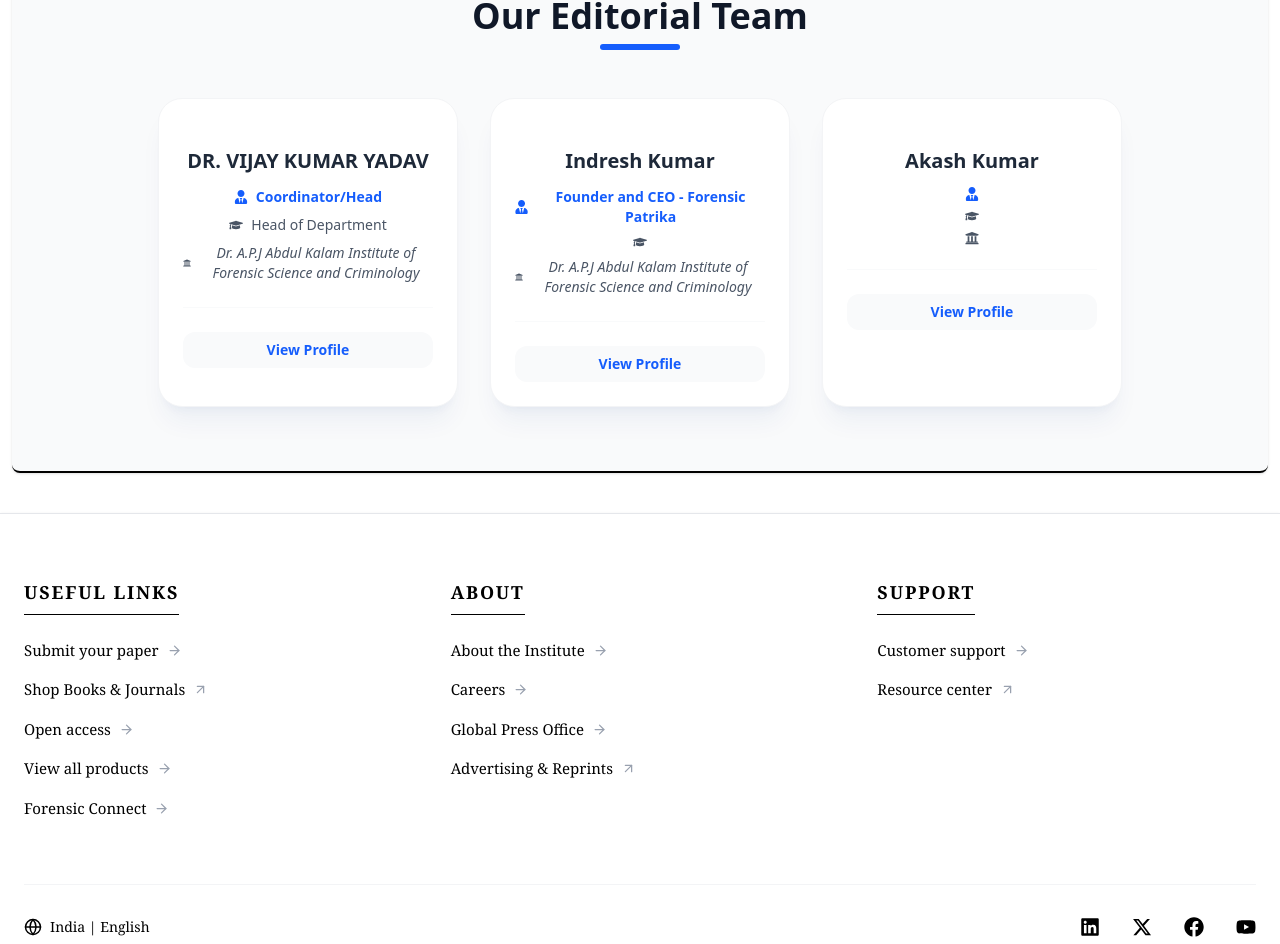
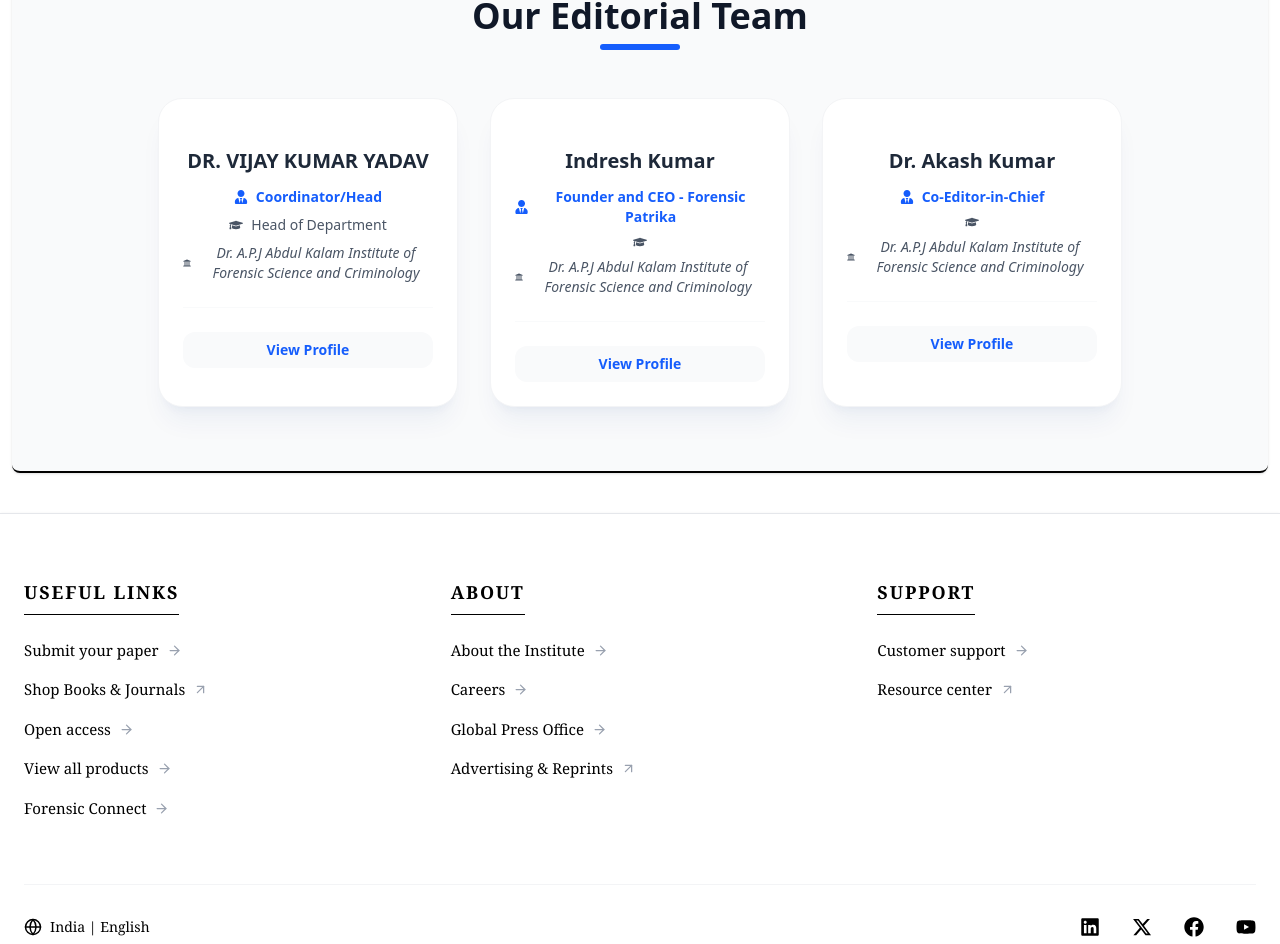
Before and after one commit to Santaravind/Forensic_Journal, a React (Vite) app: page / in a window 1280 px wide. Shown: the part 3351-4295 px from the top of the page. Built offline with nearby package versions, Linux system fonts and the light colour scheme; no server answers.

Commit message:
Our team '

```diff
--- a/src/components/pages/home/OurTeam.jsx
+++ b/src/components/pages/home/OurTeam.jsx
@@ -25,11 +25,11 @@ function OurTeam() {
     },
      {
       id: 3,
-      name: "Akash Kumar ",
+      name: "Dr. Akash Kumar ",
       image: hrigvi,
-      post: "",
+      post: "Co-Editor-in-Chief",
       position: "",
-      college: ""
+      college: "Dr. A.P.J Abdul Kalam Institute of Forensic Science and Criminology"
     },
 
   ];
```
